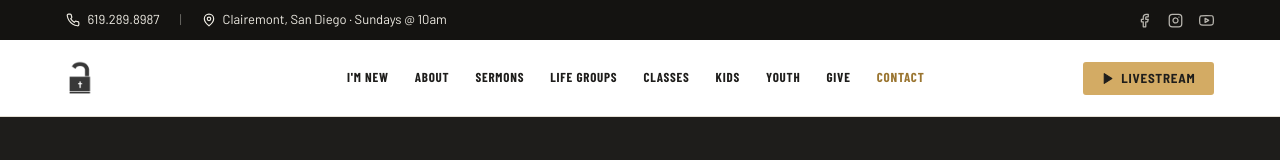
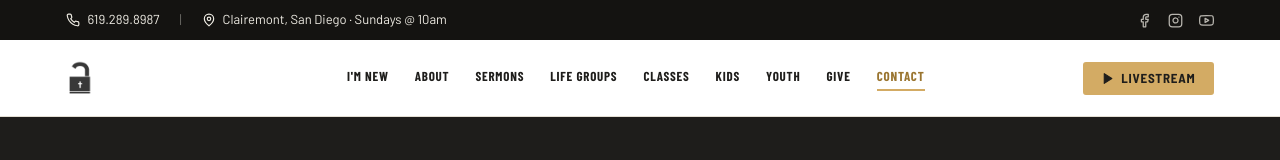
Before and after one commit to iambarabbas/barabbas-road, a Next.js app: page /contact in a window 1280 px wide. Shown: the top 160 px of the page. Built offline with nearby package versions, Linux system fonts and the light colour scheme; a web font is replaced by a local one.

Commit message:
feat: gold underline on nav hover + active page

```diff
--- a/app/globals.css
+++ b/app/globals.css
@@ -298,6 +298,29 @@ img { max-width: 100%; display: block; }
   color: var(--text-body);
 }
 
+/* ---- Nav links ---- */
+.brc-nav-link {
+  position: relative;
+  text-decoration: none;
+  padding-bottom: 3px;
+}
+.brc-nav-link::after {
+  content: '';
+  position: absolute;
+  bottom: -2px;
+  left: 0;
+  right: 0;
+  height: 2px;
+  background: var(--accent);
+  transform: scaleX(0);
+  transform-origin: left;
+  transition: transform 0.2s ease;
+}
+.brc-nav-link:hover::after,
+.brc-nav-link--active::after {
+  transform: scaleX(1);
+}
+
 /* ---- Responsive ---- */
 
 /* Mobile nav toggle */
--- a/components/site/SiteHeader.tsx
+++ b/components/site/SiteHeader.tsx
@@ -55,6 +55,7 @@ export function SiteHeader() {
             <Link
               key={item.href}
               href={item.href}
+              className={`brc-nav-link${pathname === item.href ? " brc-nav-link--active" : ""}`}
               style={{
                 fontFamily: "var(--font-display)",
                 fontWeight: 700,
```
